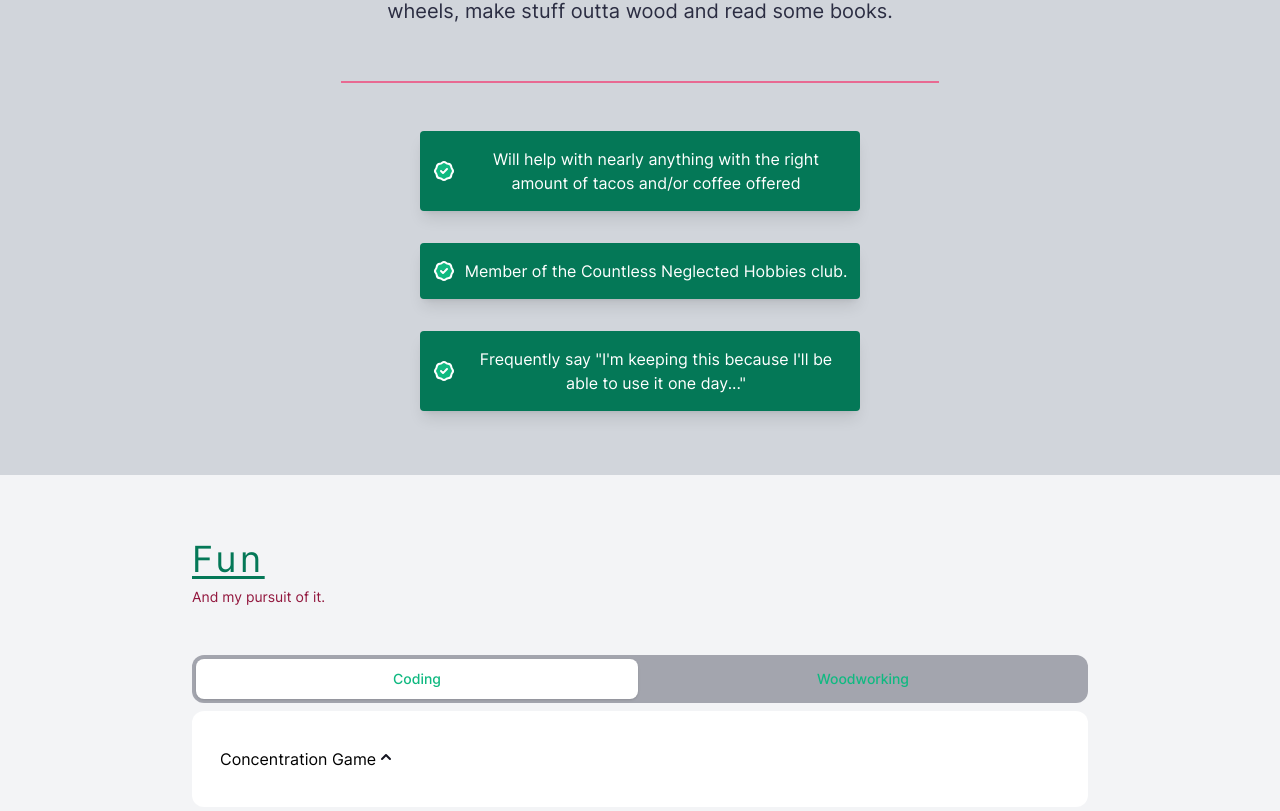
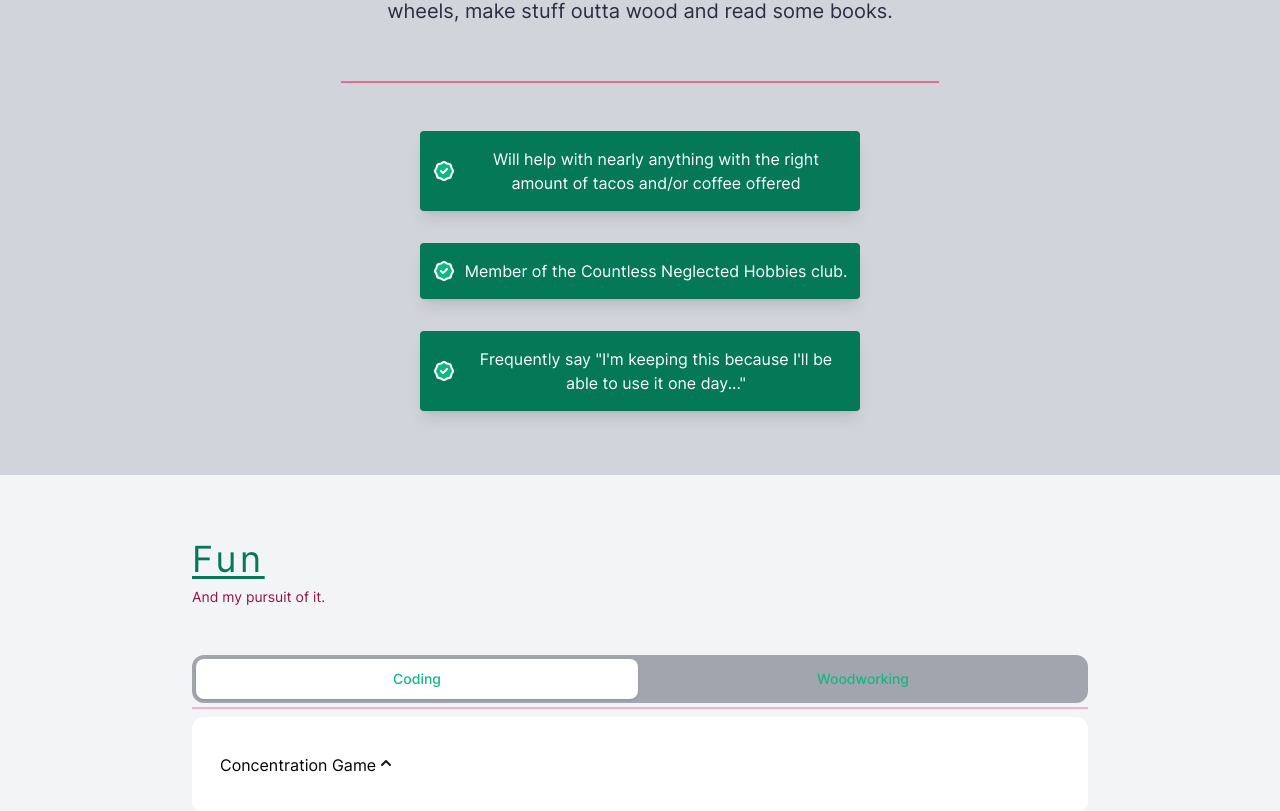
Before and after one commit to STLnick/vvt-portfolio, a Vue app: page / in a window 1280 px wide. Shown: the part 1991-2802 px from the top of the page. Built offline with nearby package versions, Linux system fonts and the light colour scheme.

Commit message:
Add divider line to fun tab panel

```diff
--- a/src/components/sections/FunSection.vue
+++ b/src/components/sections/FunSection.vue
@@ -61,6 +61,8 @@ const categories = ref({
         </Tab>
       </TabList>
 
+      <div class="w-full p-px mt-1 bg-accent-light"></div>
+
       <TabPanels class="mt-2">
         <TabPanel
           v-for="(posts, idx) in Object.values(categories)"
```
